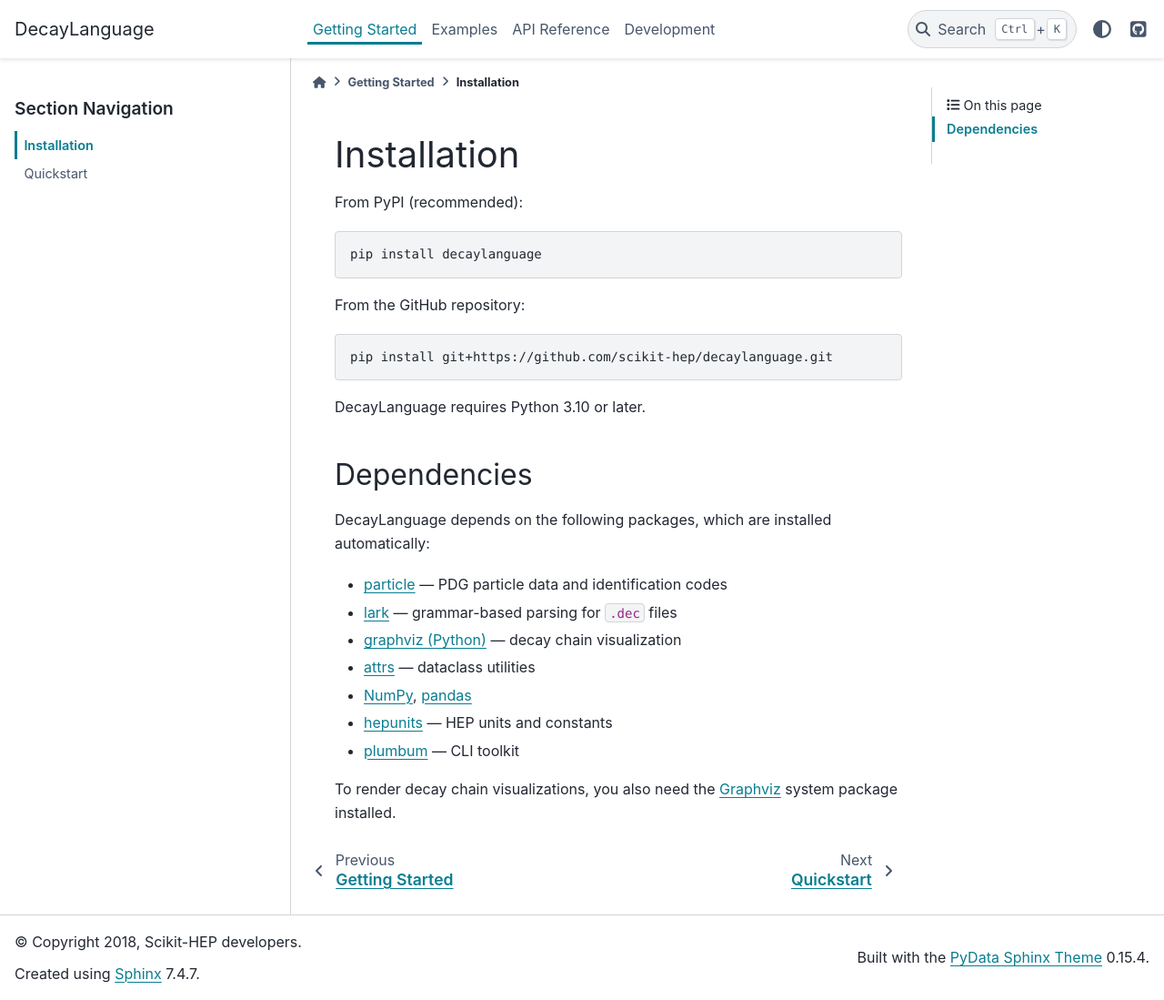
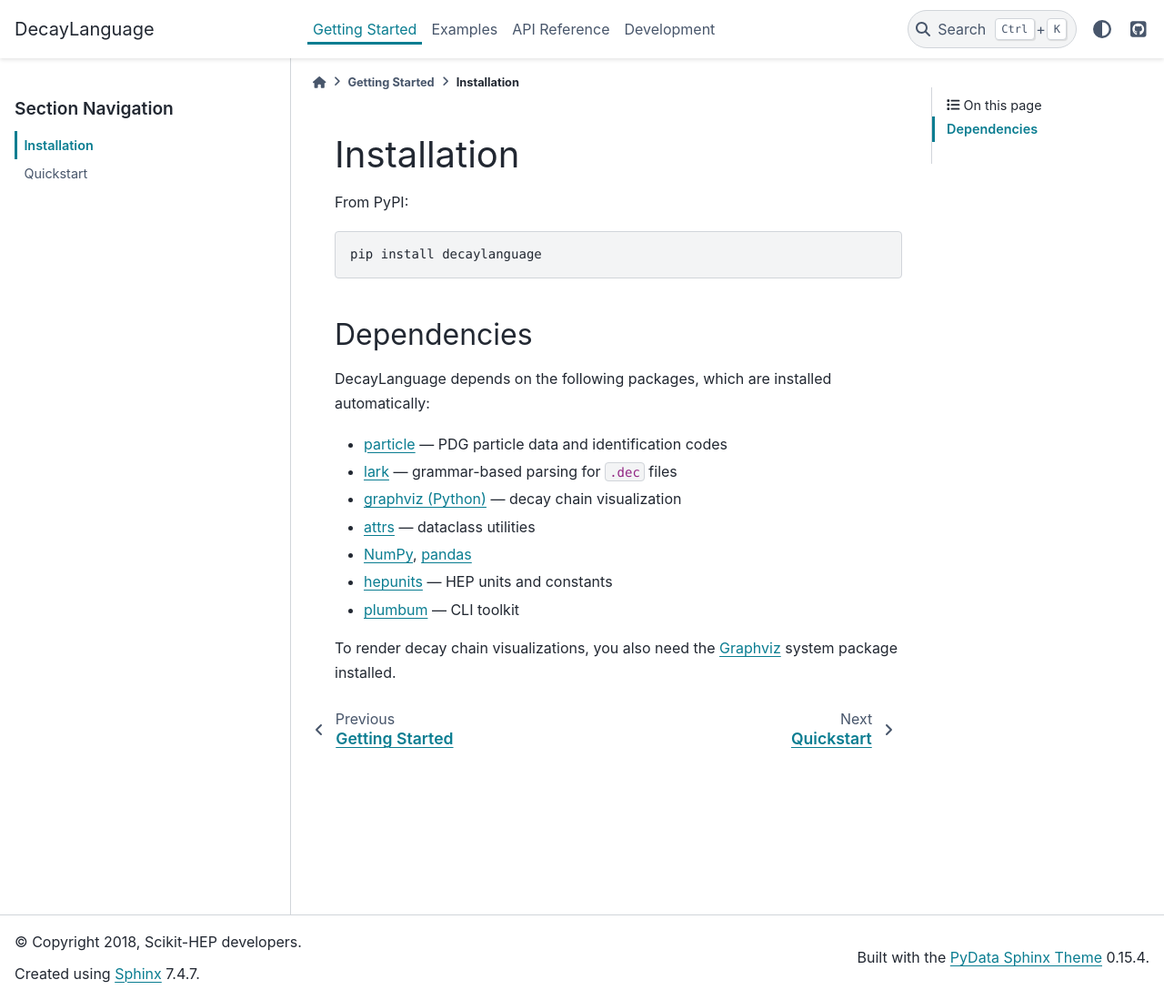
Before and after one commit to scikit-hep/decaylanguage, a Sphinx documentation site: the page built from docs/getting_started/installation.rst, in a window 1280 px wide and 1099 px high. Shown: the whole window at 91% size. Built offline with Sphinx 7.4.7 and the PyData theme 0.15.4, drawn with Linux system fonts in a browser that asks for light colours; pages that are not in the unit, such as notebooks, are missing from menus.

```diff
--- a/docs/getting_started/installation.rst
+++ b/docs/getting_started/installation.rst
@@ -2,19 +2,11 @@
 Installation
 ============
 
-From PyPI (recommended):
+From PyPI:
 
 .. code-block:: bash
 
    pip install decaylanguage
-
-From the GitHub repository:
-
-.. code-block:: bash
-
-   pip install git+https://github.com/scikit-hep/decaylanguage.git
-
-DecayLanguage requires Python 3.10 or later.
 
 Dependencies
 ------------
```
Also changed, not shown: README.md (+4 -4 lines).
